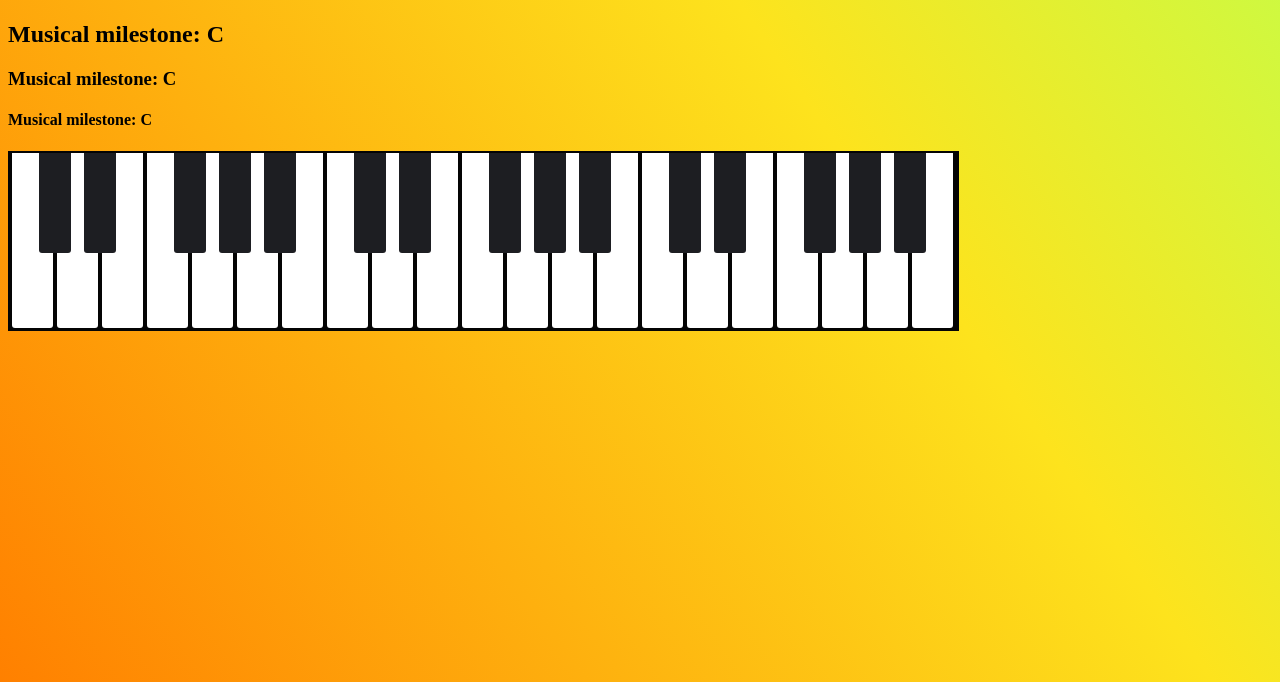
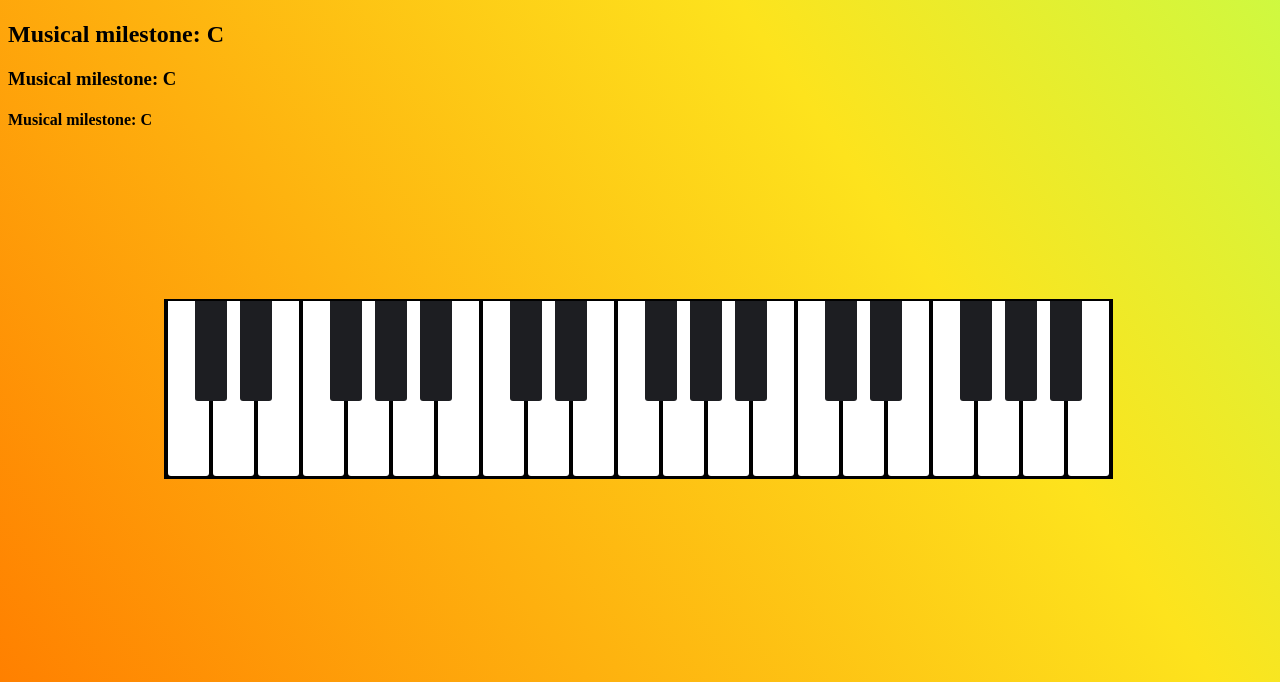
Before and after one commit to Justinenojawline/CS_web_design_project, a plain HTML site: page index.html in a window 1280 px wide. Shown: the part 118-800 px from the top of the page. Drawn offline with Linux system fonts and the light colour scheme.

Commit message:
#today I didn't change much I have the piano in the place Id like it to be # next I'll work on animating the piano when pressed.

```diff
--- a/index.html
+++ b/index.html
@@ -31,7 +31,7 @@
 
   <body>
 
-
+    <div id="piano">
 
 
 
@@ -81,7 +81,7 @@
 
       </div>
 
-
+    </div>
 
   </body>
 
--- a/styles.css
+++ b/styles.css
@@ -14,15 +14,37 @@ h1{
     justify-content: align-top;
 }
 
+html {
+
+  box-sizing: border-box;
+
+}
+
 *, *::before, *::after {
 
   box-sizing: inherit;
 
 }
 
+#piano {
+
+  width: 992px;
+
+  height: 290px;
+
+  margin: 80px auto;
+
+  padding: 90px 20px 0 20px;
+
+  position: relative;
+
+  border-radius: 10px;
+
+}
+
 .keys {
 
-  background-color: #040404;
+  background-color: #000000;
 
   width: 949px;
 
@@ -117,3 +139,7 @@ h1{
                 }
 
                 }
+
+}
+
+}
```
Lines whose indentation alone changed are shown as unchanged.
